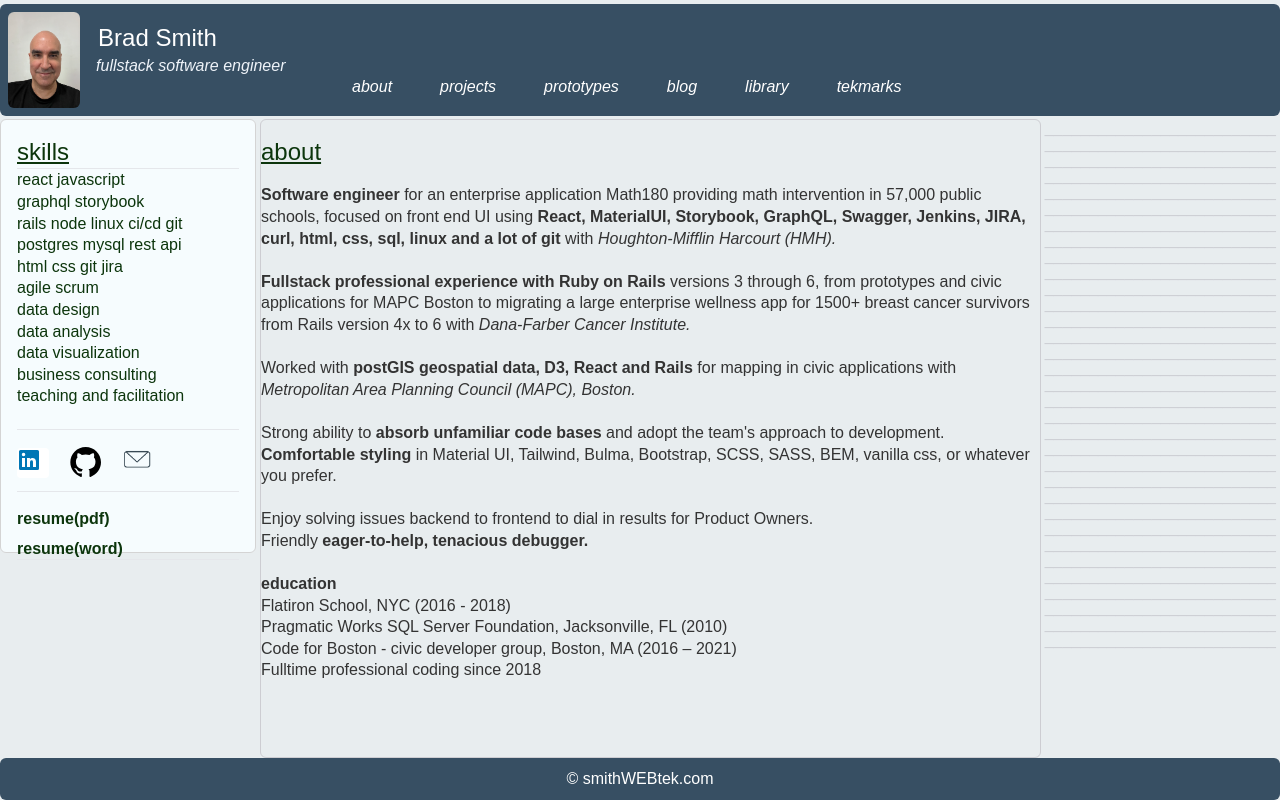
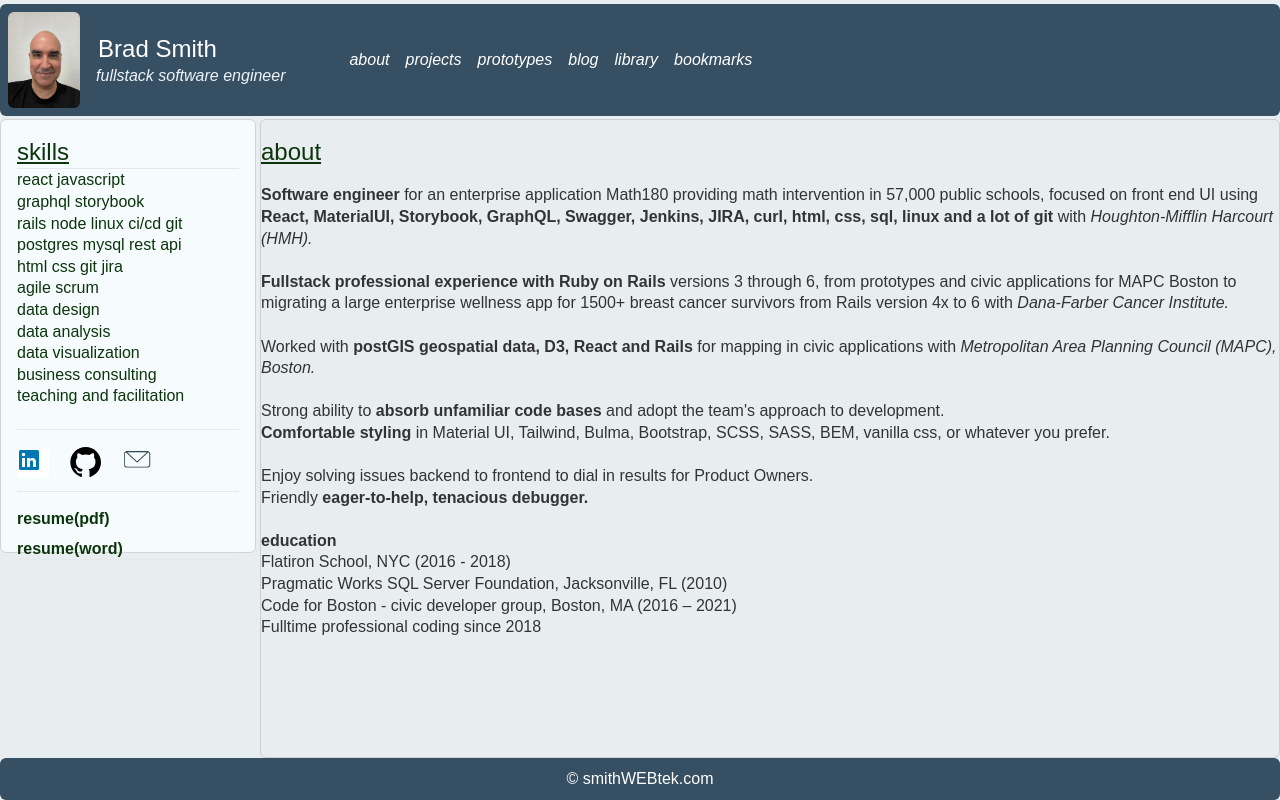
Before and after one commit to smithWEBtek/swt11-client, a React (Create React App) app: page / in a window 1280 px wide. Built offline with nearby package versions, Linux system fonts and the light colour scheme.

Commit message:
updates 2024-10-23

```diff
--- a/public/html/about.html
+++ b/public/html/about.html
@@ -52,38 +52,5 @@
   <div class="canvasright-title">
   </div>
   <div class="canvasright-body">
-    <p>__________________________</p>
-    <p>__________________________</p>
-    <p>__________________________</p>
-    <p>__________________________</p>
-    <p>__________________________</p>
-    <p>__________________________</p>
-    <p>__________________________</p>
-    <p>__________________________</p>
-    <p>__________________________</p>
-    <p>__________________________</p>
-    <p>__________________________</p>
-    <p>__________________________</p>
-    <p>__________________________</p>
-    <p>__________________________</p>
-    <p>__________________________</p>
-    <p>__________________________</p>
-    <p>__________________________</p>
-    <p>__________________________</p>
-    <p>__________________________</p>
-    <p>__________________________</p>
-    <p>__________________________</p>
-    <p>__________________________</p>
-    <p>__________________________</p>
-    <p>__________________________</p>
-    <p>__________________________</p>
-    <p>__________________________</p>
-    <p>__________________________</p>
-    <p>__________________________</p>
-    <p>__________________________</p>
-    <p>__________________________</p>
-    <p>__________________________</p>
-    <p>__________________________</p>
-    <p>__________________________</p>
   </div>
 </div>
--- a/public/json/projects.json
+++ b/public/json/projects.json
@@ -11,7 +11,7 @@
     "title": "Dana-Farber Cancer Institute: BWEL Breast Cancer Study",
     "url": "<a href='https://res.cloudinary.com/smithwebtek/image/upload/v1605984055/swt/bwel.png' />",
     "href": "https://res.cloudinary.com/smithwebtek/image/upload/v1605984055/swt/bwel.png",
-    "description": "Refactor and migration to Rails version 6, refactoring legacy Javascript / jQuery to work with Rails 6 webpack. Refactor Twilio code for phone calls and text messages. Refactor Highcharts visualizations. Deploy to Ubuntu server. NOTE: trial ended 2022, site is no longer deployed.",
+    "description": "Refactor and migration to Rails version 6, refactoring legacy Javascript / jQuery to work with Rails 6 webpack. Refactor Twilio code for phone calls and text messages. Refactor Highcharts visualizations. Deploy to Ubuntu server. <br>NOTE: trial ended 2022, site is no longer deployed.",
     "image": "bwel.png",
     "alt": "Dana-Farber BWEL study"
   },
--- a/src/AppRoutes/AppRoutes.js
+++ b/src/AppRoutes/AppRoutes.js
@@ -10,7 +10,7 @@
       <Route path="/prototypes" element={<MainContent page='prototypes' />} />
       <Route path="/blog" element={<MainContent page='blog' />} />
       <Route path="/library" element={<MainContent page='library' />} />
-      <Route path="/tekmarks" element={<MainContent page='tekmarks' />} />
+      <Route path="/bookmarks" element={<MainContent page='bookmarks' />} />
       <Route path="/demo" element={<MainContent page='demo' />} />
     </Routes>
   )
--- a/src/components/CanvasRight/CanvasRight.js
+++ /dev/null
@@ -1,10 +0,0 @@
-
-const CanvasRight = ({ content }) => {
-  return (
-    <div className="canvasright-container">
-      <div className="canvasright-content" dangerouslySetInnerHTML={{ __html: content }} />
-    </div>
-  )
-}
-
-export default CanvasRight
--- a/src/components/CanvasRight/index.js
+++ /dev/null
@@ -1 +0,0 @@
-export { default } from './CanvasRight'
--- a/src/components/Header/Header.js
+++ b/src/components/Header/Header.js
@@ -12,8 +12,8 @@
           <div className='header-title'>Brad Smith</div>
           <div className='header-subtitle'>fullstack software engineer</div>
         </Link>
-        <HeaderNav className='header-nav' />
       </div>
+      <HeaderNav />
     </div>
   )
 }
--- a/src/components/HeaderNav/HeaderNav.js
+++ b/src/components/HeaderNav/HeaderNav.js
@@ -8,7 +8,7 @@
       <Link to='/prototypes' className='headernav-link'>prototypes</Link>
       <Link to='/blog' className='headernav-link'>blog</Link>
       <Link to='/library' className='headernav-link'>library</Link>
-      <Link to='/tekmarks' className='headernav-link'>tekmarks</Link>
+      <Link to='/bookmarks' className='headernav-link'>bookmarks</Link>
     </div>)
 }
 
--- a/src/components/MainContent/MainContent.js
+++ b/src/components/MainContent/MainContent.js
@@ -6,27 +6,24 @@
 import Header from '../Header/Header';
 import SideBar from "../SideBar/SideBar";
 import Canvas from '../Canvas/Canvas';
-import CanvasRight from "../CanvasRight";
 import Footer from '../Footer/Footer';
 
 const MainContent = ({ page }) => {
   const html = StaticHtmlRenderer(`${page}.html`);
   const [sideBarContent, setSideBarContent] = useState('');
   const [canvasContent, setCanvasContent] = useState('');
-  const [canvasRightContent, setCanvasRightContent] = useState('');
-  const [tekMarksContent, setTekMarksContent] = useState('');
+  const [bookmarksContent, setBookmarksContent] = useState(null);
   const [projectsContent, setProjectsContent] = useState('')
 
   useEffect(() => {
     setSideBarContent(html[0].props.dangerouslySetInnerHTML.__html);
     setCanvasContent(html[1].props.dangerouslySetInnerHTML.__html);
-    setCanvasRightContent(html[2].props.dangerouslySetInnerHTML.__html);
   }, [page, html]);
 
   const canvasContentToRender = () => {
     switch (page) {
-      case 'tekmarks':
-        return tekMarksContent;
+      case 'bookmarks':
+        return bookmarksContent;
       case 'projects':
         return projectsContent;
       default:
@@ -41,12 +38,11 @@
         <SideBar content={sideBarContent} />
         <div className="flex flex-row flex-grow">
           <Canvas content={canvasContentToRender()} />
-          <CanvasRight content={canvasRightContent} />
         </div>
       </div>
-      {page === 'tekmarks' && (
+      {page === 'bookmarks' && (
         <>
-          <FetchHtmlFromJson setHtmlContent={setTekMarksContent} />
+          <FetchHtmlFromJson setHtmlContent={setBookmarksContent} />
         </>
       )}
       {page === 'projects' && (
--- a/src/components/Projects/Projects.js
+++ b/src/components/Projects/Projects.js
@@ -1,5 +1,3 @@
-// components/Projects.js
-
 import React, { useEffect, useState } from 'react';
 import fetchJson from '../utils/fetchJson';
 import PropTypes from 'prop-types';
--- a/src/components/utils/FetchHtmlFromJson.js
+++ b/src/components/utils/FetchHtmlFromJson.js
@@ -33,8 +33,6 @@
       families.push(family);
     });
 
-    console.log('families: ', families);
-    console.log('urlsWithJavascript: ', urlsWithJavascript);
     return families;
   }, []);
 
@@ -63,7 +61,7 @@
           );
         });
 
-        const htmlString = ReactDOMServer.renderToString(<><div className="canvas-title">tekmarks</div>{htmlContent}</>);
+        const htmlString = ReactDOMServer.renderToString(<div className='bookmarks-content'><div className="canvas-title">tekmarks</div>{htmlContent}</div>);
         setHtmlContent(htmlString);
 
       } catch (error) {
--- a/src/styles.css
+++ b/src/styles.css
@@ -107,13 +107,13 @@
 
 /* HeaderNav */
 .headernav {
-  margin-left: 17rem;
+  margin-left: 4rem;
 }
 
 .headernav-link {
   color: #fff;
   font-style: italic;
-  margin-right: 3rem;
+  margin-right: 1rem;
   transition: transform 0.2s ease, font-weight 0.2s ease;
   display: inline-block;
   transform-origin: center;
@@ -122,6 +122,7 @@
 .headernav-link:hover {
   cursor: pointer;
   transform: scale(1.2);
+  text-shadow: 0 0 1px currentColor;
 }
 
 /* MainContent */
@@ -177,6 +178,17 @@
   text-decoration: underline;
 }
 
+.bookmarks-content {
+  border: .5px solid rgb(205, 205, 210);
+  border-radius: 6px;
+  margin-top: 3px;
+  flex: 1;
+  flex-grow: 1;
+  width: 70%;
+  /* overflow: auto; */
+  margin-left: 4px;
+}
+
 .canvasright-content {
   /* background-color: rgb(246, 252, 254);
   border-radius: 6px;
@@ -196,6 +208,8 @@
 .canvasright-body {
   /* border: 1px solid rgb(203, 16, 119);
   color: rgb(203, 16, 119); */
+  border: 1px solid red;
+  width: 100px;
 }
 
 
```
Also changed, not shown: public/html/prototypes.html (+0 -33 lines).
